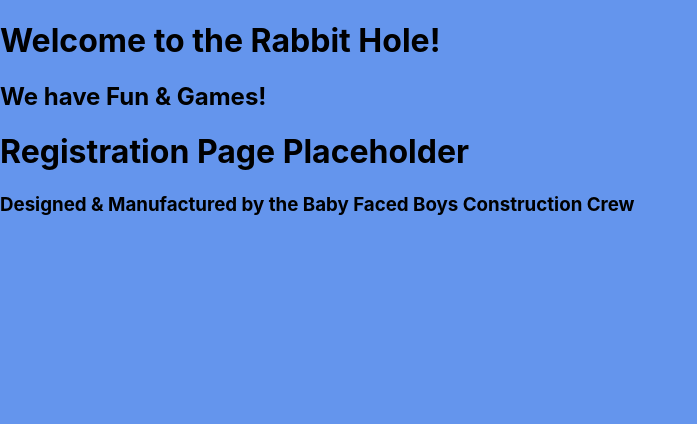
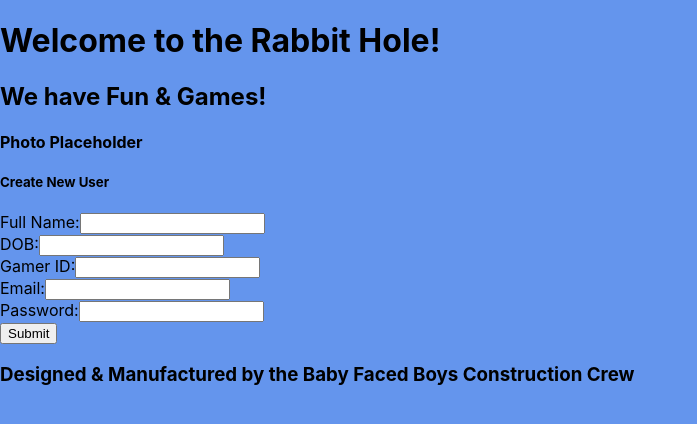
Before and after one commit to bethel-school-of-technology/team-baby-face-boys-frontend, a React (Create React App) app: page /registration in a window 1280 px wide. Shown: the top 424 px of the page, without its empty margins (0-697 px from the left). Built offline with nearby package versions, Linux system fonts and the light colour scheme; the HTML template or start-up script is replaced by a standard one.

Commit message:
added registration form bs

```diff
--- a/src/screens/registrationpage.js
+++ b/src/screens/registrationpage.js
@@ -6,7 +6,28 @@ const Registrationpage = () => {
     return (
         <div>
             <Header />
-            <h1>Registration Page Placeholder</h1>
+            <div>
+                <div>
+                    <h4>Photo Placeholder</h4>
+                </div>
+                <div>
+                    <h5>Create New User</h5>
+                    <form>
+                        <label> Full Name:</label>
+                        <input type="text" id="fullName" name="fullName" />
+                        <br></br>
+                        <label> DOB:<input type="text" id="dateOfBirth" name="dateOfbirth" /></label>
+                        <br></br>
+                        <label> Gamer ID:<input type="text" id="gamerID" name="gamerID" /></label>
+                        <br></br>
+                        <label> Email:<input type="text" id="firstName" name="email" /></label>
+                        <br></br>
+                        <label> Password:<input type="text" id="password" name="password" /></label>
+                        <br></br>
+                        <input type="submit" value="Submit"/>
+                    </form>
+                </div>
+            </div>
             <Footer />
         </div>
     );
```
